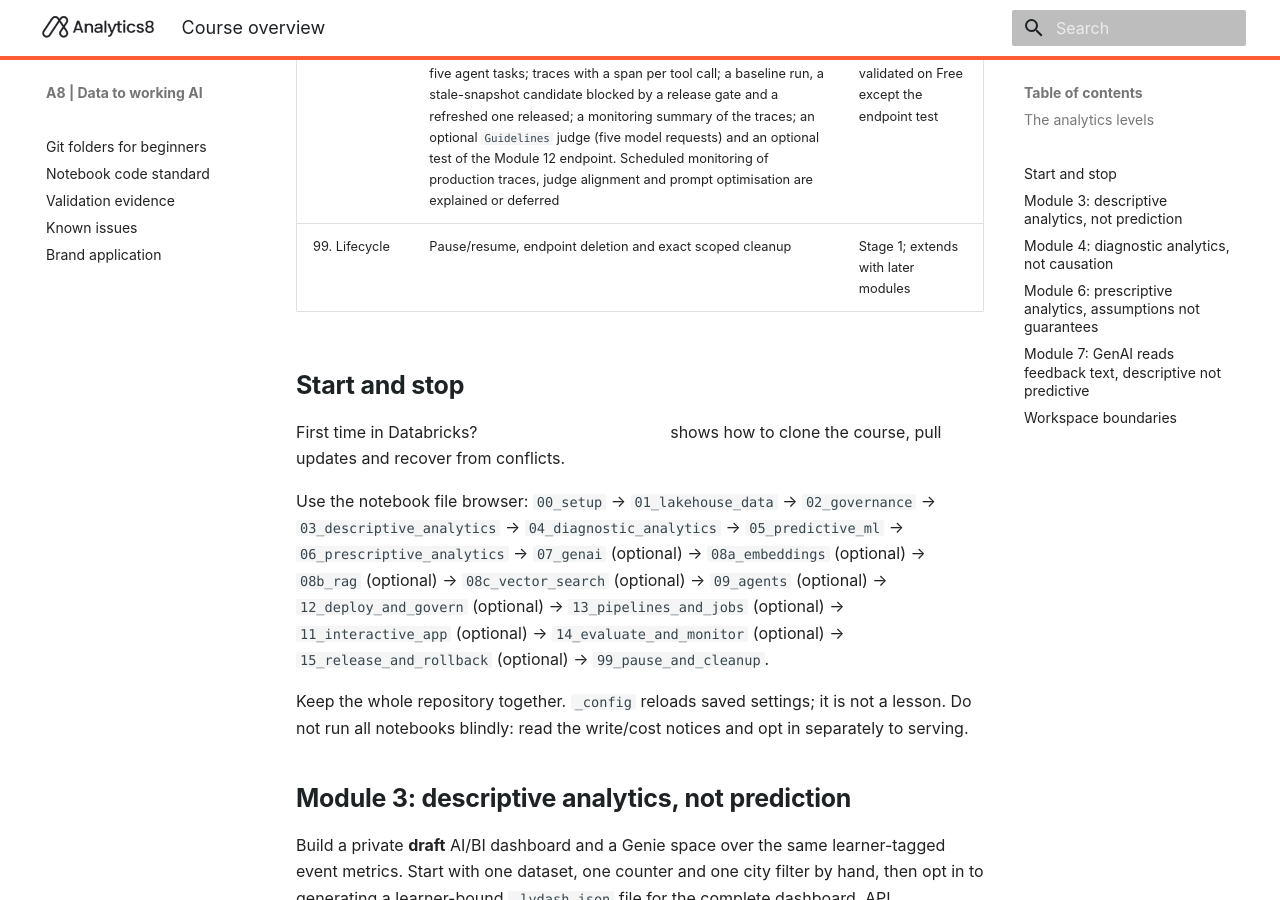
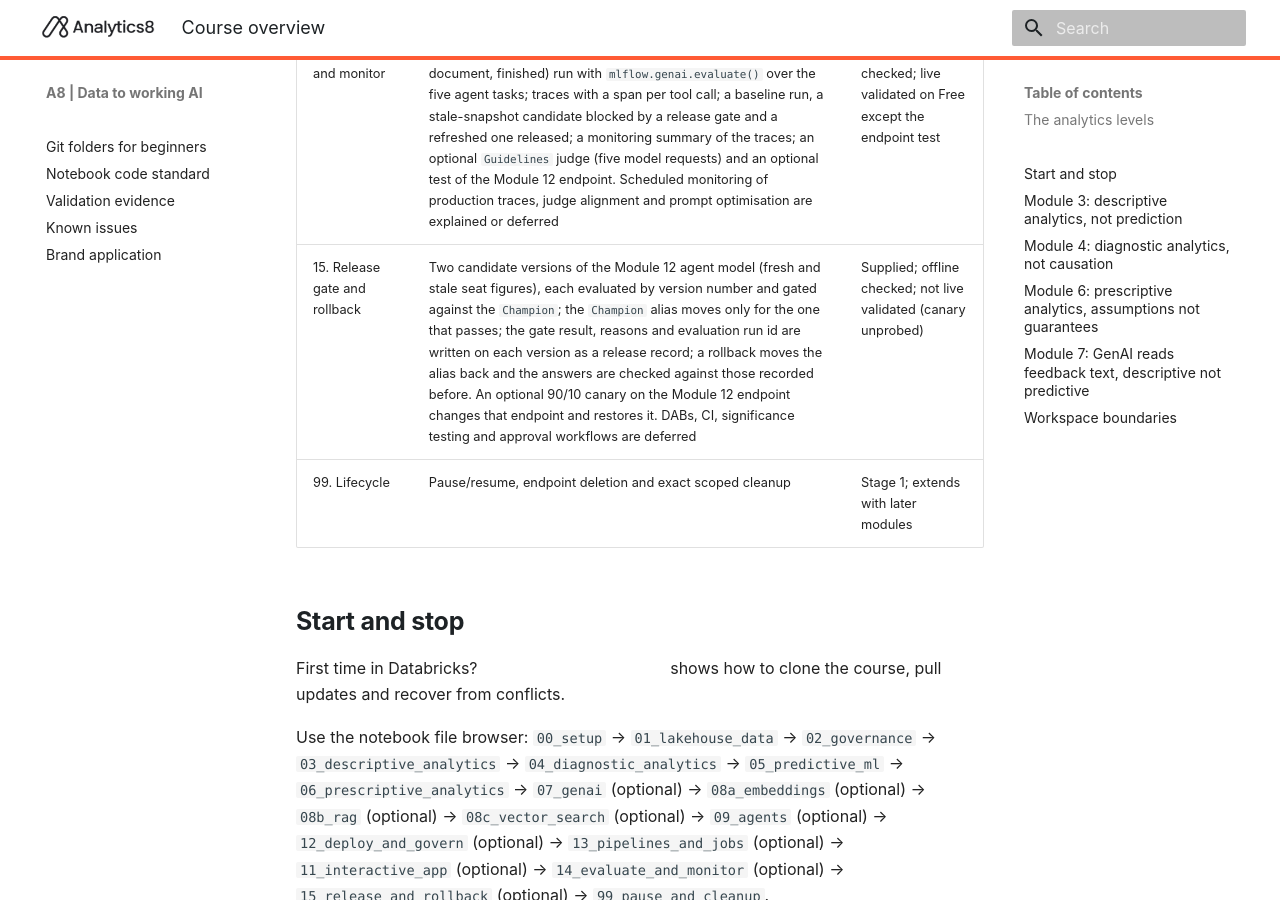
Before and after one commit to pdclough-a8/a8-databricks-learning, an MkDocs documentation site: the page built from docs/index.md, in a window 1280 px wide and 900 px high, scrolled down 3345 px. Built offline with MkDocs 1.6.1 and Material for MkDocs 9.7.7, drawn with Linux system fonts in a browser that asks for light colours.

Commit message:
Docs: add Module 15 to the module table and START_HERE
Co-Authored-By: Claude Sonnet 5.5 <noreply@anthropic.com>

```diff
--- a/docs/index.md
+++ b/docs/index.md
@@ -51,6 +51,7 @@ that a query or a classical model does not. Automation is a delivery capability,
 | 12. Deploy and govern | Package the Module 9 agent as code with a data snapshot, test it, log it with MLflow, register it in Unity Catalog with a `Champion` alias, serve it on a scale-to-zero endpoint, query it, read its permissions and delete it; the endpoint and model are in scoped cleanup. Asset Bundles, jobs and release pipelines are deferred | Supplied; offline checked; live validated on Free |
 | 13. Pipelines and jobs | New booking files land in a volume; a Lakeflow declarative pipeline (bronze, silver, gold) with data-quality rules builds live seats left, checked against an independent calculation; a second batch is read incrementally; a scheduled job (created paused) runs it and its history is read from system tables; the job, pipeline and tables are in scoped cleanup | Supplied; offline checked; live validated on Free |
 | 14. Evaluate and monitor | Scoring rules (right tool, grounded in the true seat count or document, finished) run with `mlflow.genai.evaluate()` over the five agent tasks; traces with a span per tool call; a baseline run, a stale-snapshot candidate blocked by a release gate and a refreshed one released; a monitoring summary of the traces; an optional `Guidelines` judge (five model requests) and an optional test of the Module 12 endpoint. Scheduled monitoring of production traces, judge alignment and prompt optimisation are explained or deferred | Supplied; offline checked; live validated on Free except the endpoint test |
+| 15. Release gate and rollback | Two candidate versions of the Module 12 agent model (fresh and stale seat figures), each evaluated by version number and gated against the `Champion`; the `Champion` alias moves only for the one that passes; the gate result, reasons and evaluation run id are written on each version as a release record; a rollback moves the alias back and the answers are checked against those recorded before. An optional 90/10 canary on the Module 12 endpoint changes that endpoint and restores it. DABs, CI, significance testing and approval workflows are deferred | Supplied; offline checked; not live validated (canary unprobed) |
 | 99. Lifecycle | Pause/resume, endpoint deletion and exact scoped cleanup | Stage 1; extends with later modules |
 
 ## Start and stop
```
Also changed, not shown: START_HERE.md (+6 -0 lines).
